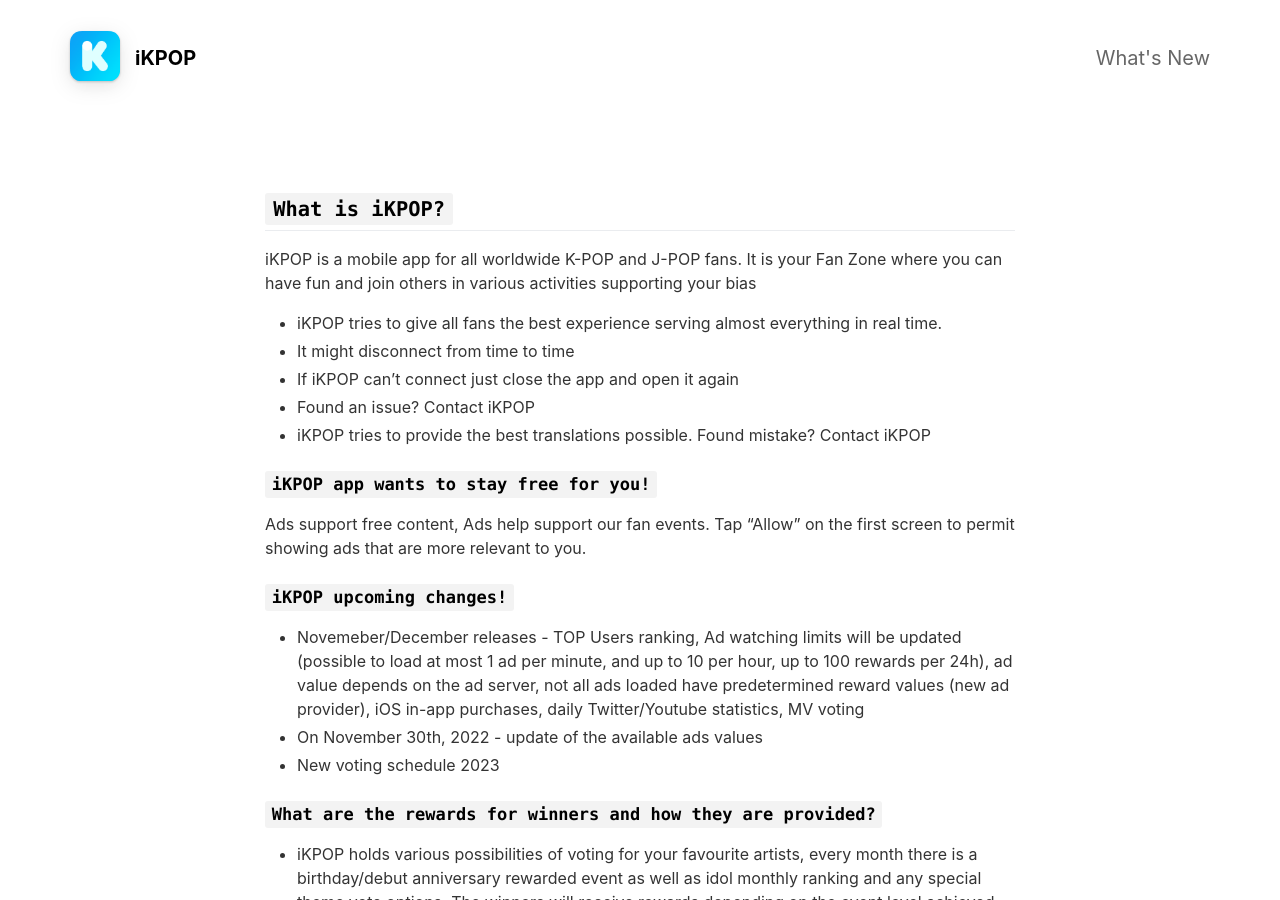
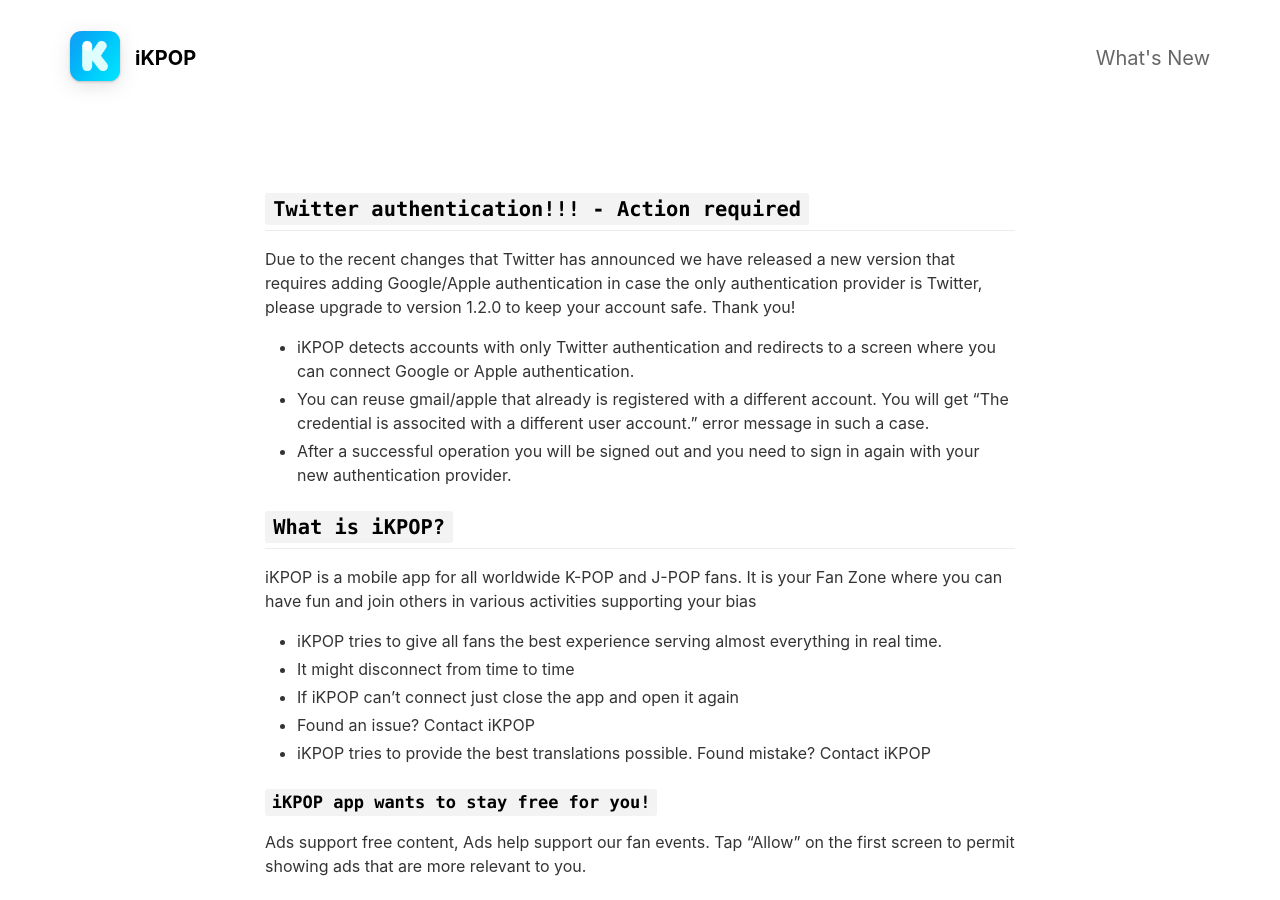
Before and after one commit to kapp7/app, a Jekyll site: the page built from _pages/qa.md, in a window 1280 px wide and 900 px high. Built offline with Jekyll 4.4.1, drawn with Linux system fonts in a browser that asks for light colours; nearby versions of some CDN libraries.

Commit message:
Update qa.md

```diff
--- a/_pages/qa.md
+++ b/_pages/qa.md
@@ -5,6 +5,14 @@
 ---
 
 <br>
+
+## `Twitter authentication!!! - Action required`
+Due to the recent changes that Twitter has announced we have released a new version that requires adding Google/Apple authentication in case the only authentication provider is Twitter, please upgrade to version 1.2.0 to keep your account safe. Thank you!
+- iKPOP detects accounts with only Twitter authentication and redirects to a screen where you can connect Google or Apple authentication.
+- You can reuse gmail/apple that already is registered with a different account. You will get "The credential is associted with a different user account." error message in such a case.
+- After a successful operation you will be signed out and you need to sign in again with your new authentication provider.
+
+
 
 ## `What is iKPOP?`
 iKPOP is a mobile app for all worldwide K-POP and J-POP fans. It is your Fan Zone where you can have fun and join others in various activities supporting your bias
```
